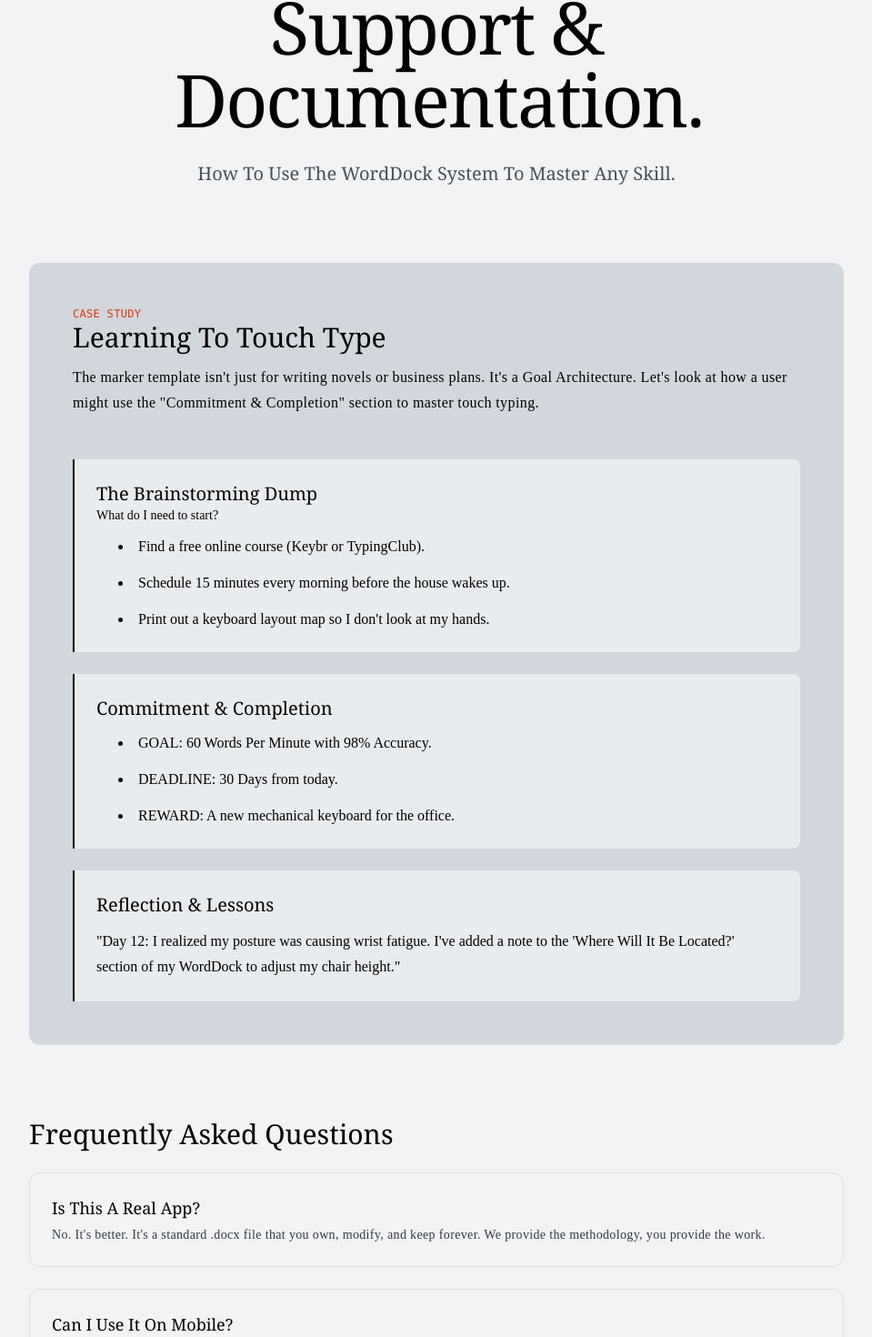
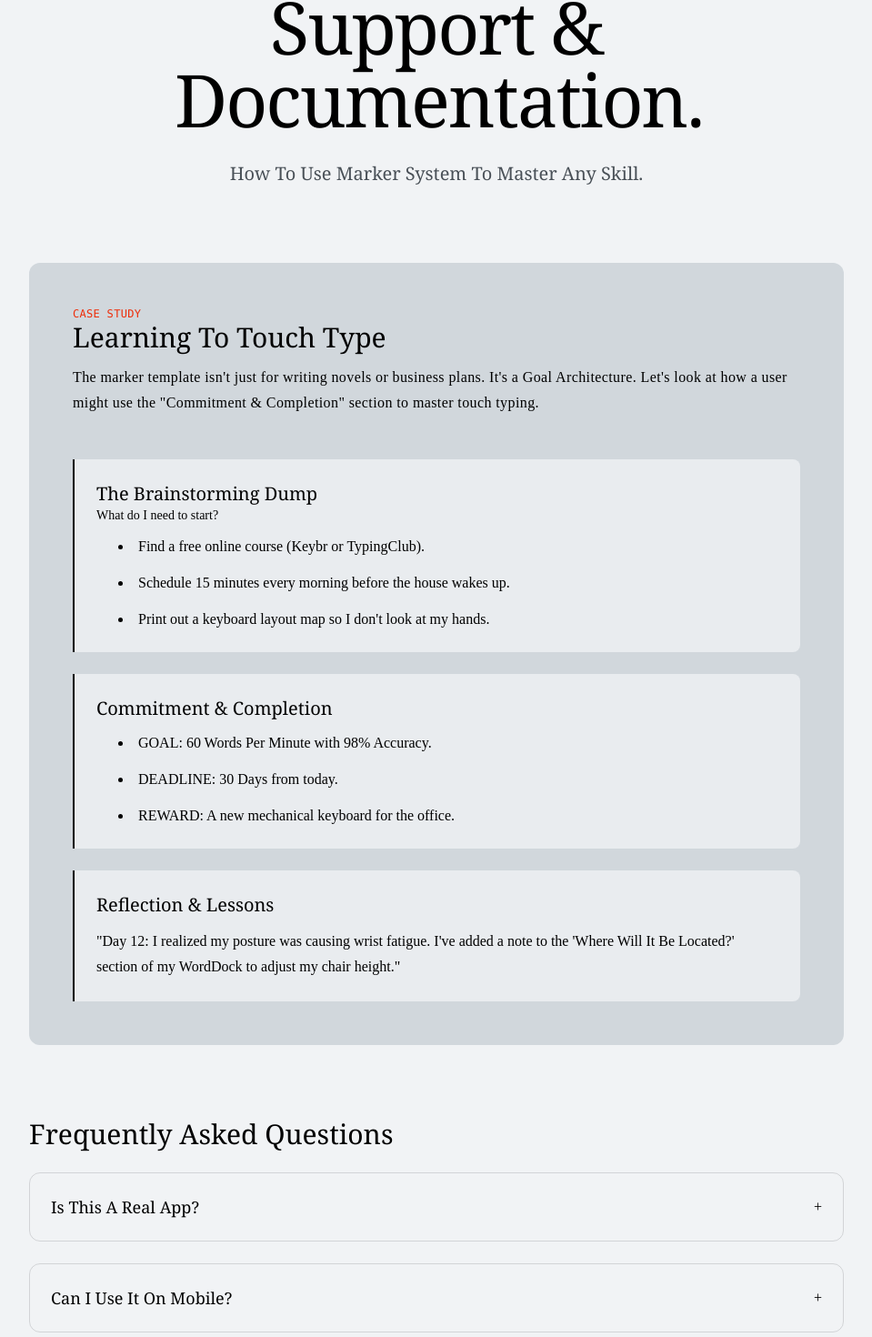
Before and after one commit to Justin-Bento/marker, a React (Vite) app: page /support in a window 1280 px wide. Shown: the part 196-1666 px from the top of the page at 91% size, without its empty margins (160-1119 px from the left). Built offline with nearby package versions, Linux system fonts and the light colour scheme; a web font is replaced by a local one.

Commit message:
refactor(accordion): add dropdown animation
* Replace conditional rendering with max-height transition for animate-in/out support
* Add hover background on full-card button overlay via absolute inset-0
* Expand clickable area to entire card surface using absolute positioned button

```diff
--- a/src/frontend/pages/Support.tsx
+++ b/src/frontend/pages/Support.tsx
@@ -1,10 +1,14 @@
-import { useEffect } from "react";
+import { useEffect, useState } from "react";
 import { faq } from "../../data";
 
 export default function Support() {
   useEffect(() => {
     document.title = "Support - Marker";
   }, []);
+  const [accordion, setAccordion] = useState<number | null>(null);
+  function toggleAccordion(id: number) {
+    setAccordion(accordion === id ? null : id);
+  }
   return (
     <>
       <section className="max-w-xl mx-auto text-center space-y-6">
@@ -12,7 +16,7 @@ export default function Support() {
           Support & Documentation.
         </h1>
         <p className="text-xl/9 text-gray-700 dark:text-gray-500 capitalize font-serif">
-          How to use the WordDock system to master any skill.
+          How to use Marker system to master any skill.
         </p>
       </section>
       <section className="max-w-4xl mx-auto rounded-xl bg-gray-400/90 dark:bg-gray-800/90 p-4 lg:p-12 pt-12">
@@ -74,18 +78,26 @@ export default function Support() {
           Frequently Asked Questions
         </h2>
         {faq.map((question) => {
+          // Check if THIS specific question is the one that's open
+          const isAccordion = accordion === question.id;
           return (
-            <div
-              key={question.id}
-              className="border border-black/10 dark:border-gray-100/30 mt-6 rounded-xl"
-            >
+            <div key={question.id} className="relative mt-6 ">
+              <button
+                onClick={() => toggleAccordion(question.id)}
+                className="absolute inset-0 w-full hover:cursor-pointer hover:bg-gray-900/5 transition-colors border border-gray-900/15  focus:border-orange-800 rounded-xl"
+              />
               <div className="px-4 py-5 sm:p-6">
+                <div className="flex justify-between items-center pointer-events-none">
                   <h3 className="text-lg font-serif capitalize font-medium dark:text-gray-100">
                     {question.title}
                   </h3>
+                  <span>{isAccordion ? "−" : "+"}</span>
+                </div>
+                {isAccordion && (
                   <p className="text-sm text-pretty tracking-wide mt-1.5 text-gray-800 dark:text-gray-300">
                     {question.description}
                   </p>
+                )}
               </div>
             </div>
           );
```
Lines whose indentation alone changed are shown as unchanged.
